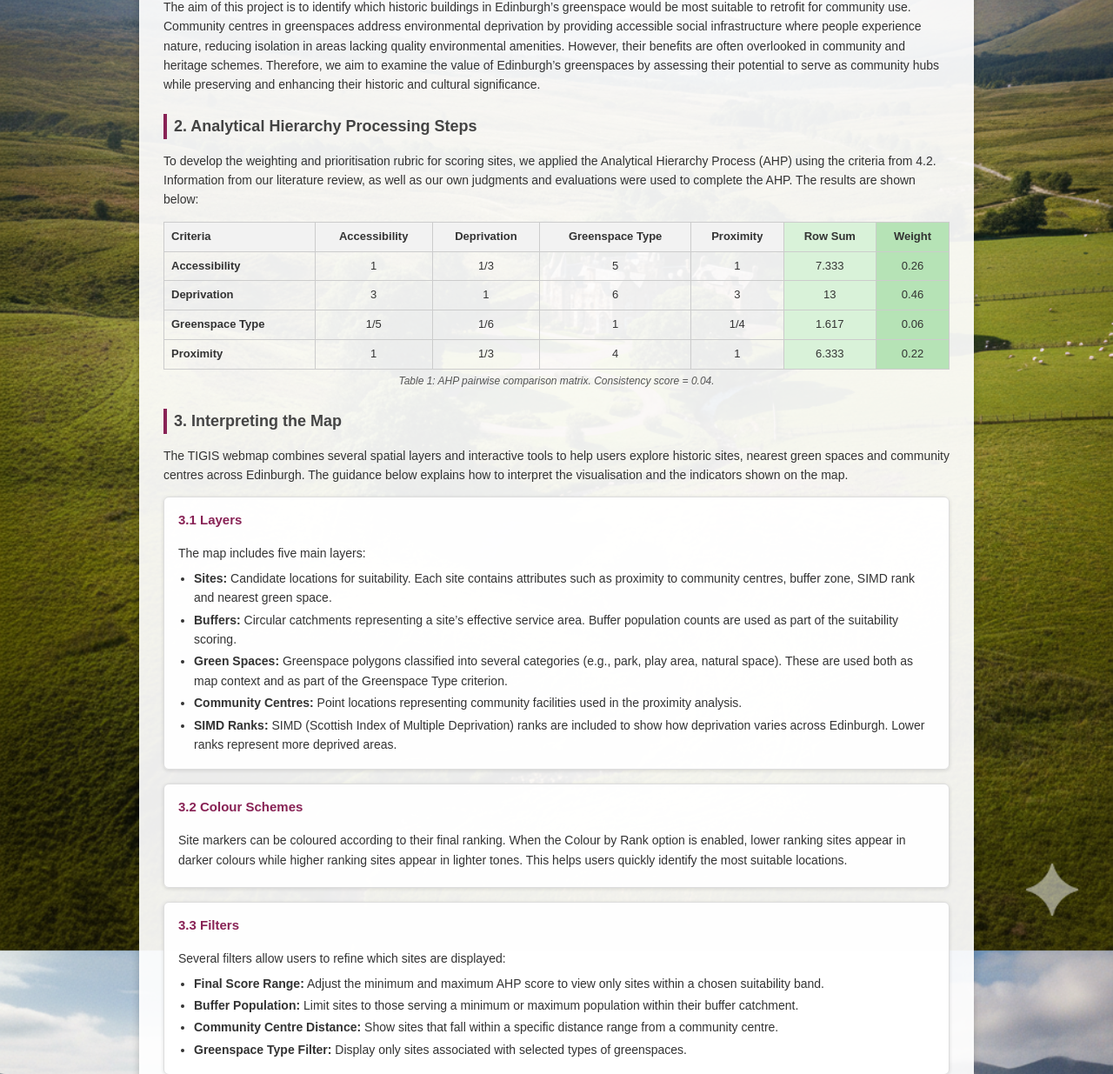
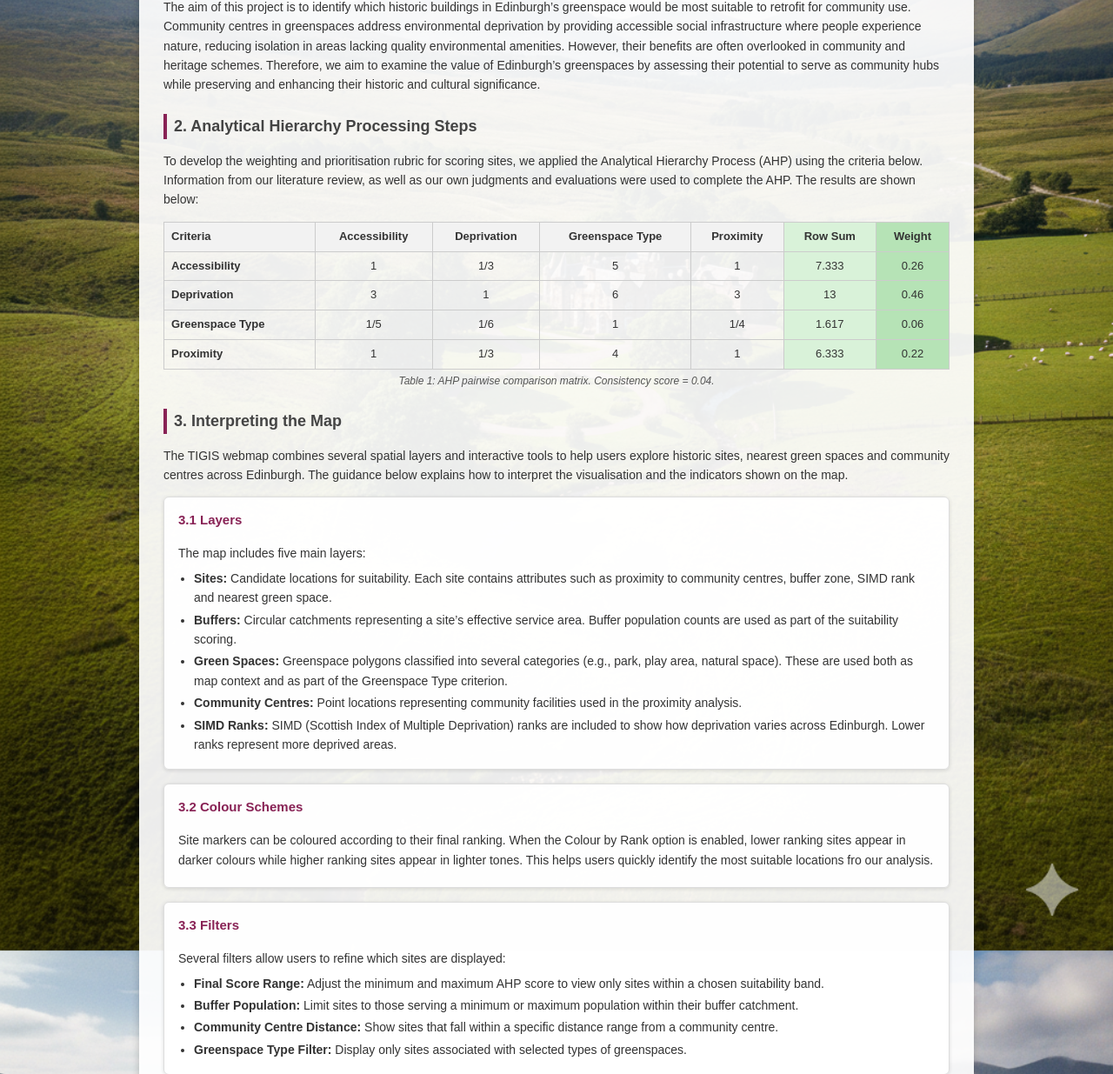
Before and after one commit to Adokan11/TIGIS_webmap, a Flask app: page /info_overview in a window 1280 px wide. Shown: the part 187-1422 px from the top of the page at 87% size. Run offline with Flask 3, Linux system fonts and the light colour scheme; parts of the project's set-up code (start-up, migrations or seed data) failed here and were passed over.

Commit message:
Minor Text Edit

```diff
--- a/templates/info_overview.html
+++ b/templates/info_overview.html
@@ -42,7 +42,7 @@
                 <h2>2. Analytical Hierarchy Processing Steps</h2>
                 <p>
                     To develop the weighting and prioritisation rubric for scoring sites, we applied the Analytical
-                    Hierarchy Process (AHP) using the criteria from 4.2. Information from our literature review, as
+                    Hierarchy Process (AHP) using the criteria below. Information from our literature review, as
                     well as our own judgments and evaluations were used to complete the AHP. The results are
                     shown below:
                 </p>
@@ -144,7 +144,7 @@
                 Site markers can be coloured according to their final ranking. When the
                 Colour by Rank option is enabled, lower ranking sites appear in darker colours while
                 higher ranking sites appear in lighter tones. This helps users quickly identify the most
-                suitable locations.
+                suitable locations fro our analysis.
             </p>
         </div>
 
```
